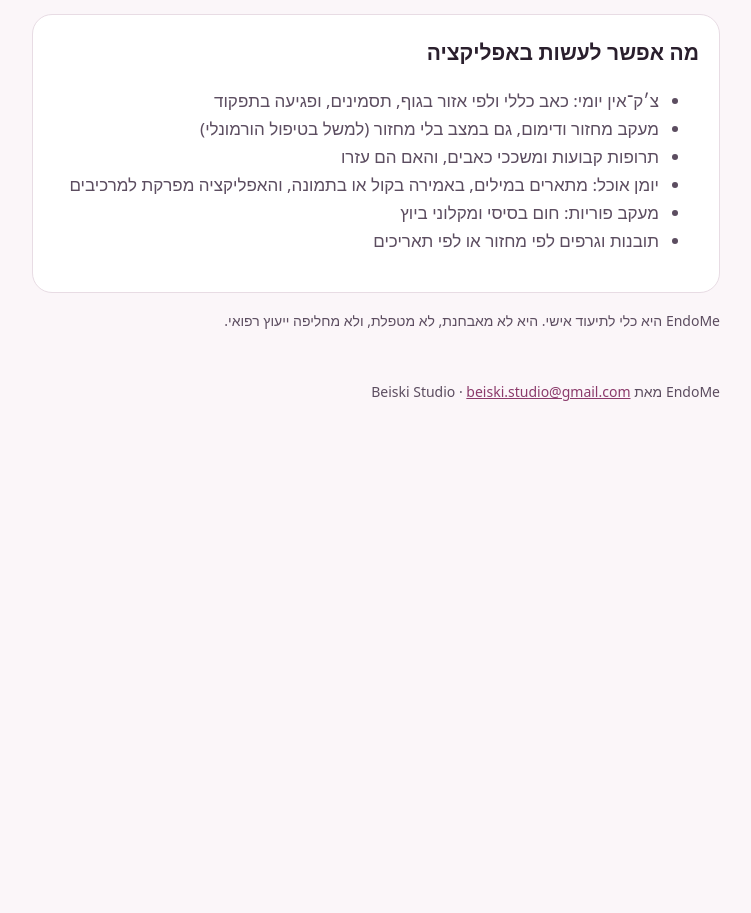
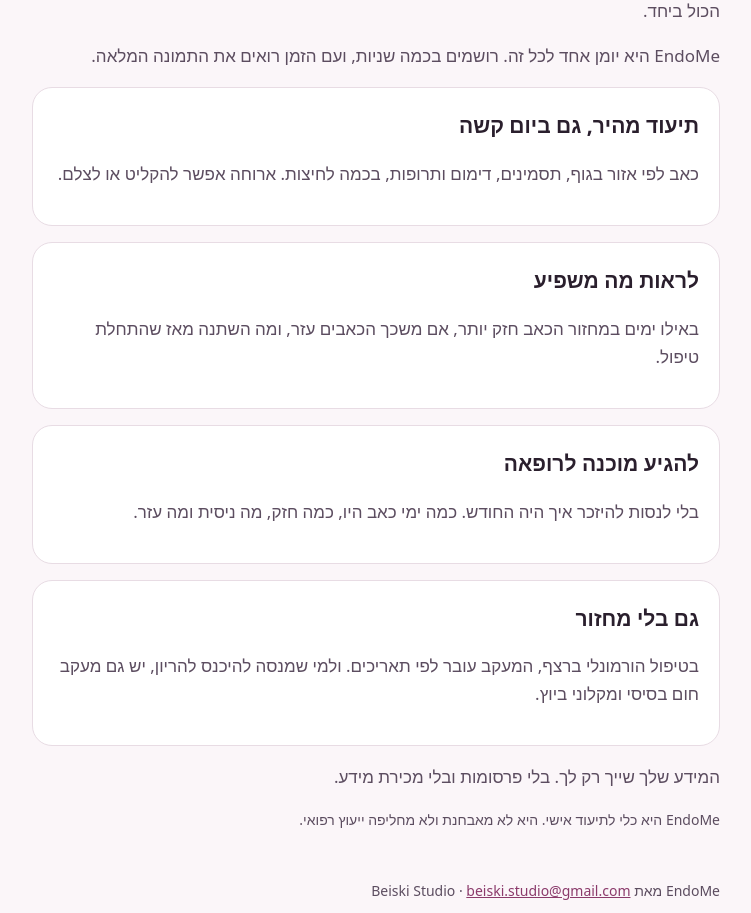
Before and after one commit to beiski-studio/beiski-studio.github.io, a plain HTML site: page endome/index.html in a window 1280 px wide. Shown: the part 235-1148 px from the top of the page, without its empty margins (264-1015 px from the left). Before the commit the page ends 800 px from the top, so only its background shows below. Drawn offline with Linux system fonts and the light colour scheme.

Commit message:
Home page copy
Co-Authored-By: Claude Opus 5.5 <noreply@anthropic.com>

```diff
--- a/endome/index.html
+++ b/endome/index.html
@@ -4,7 +4,7 @@
 <meta charset="utf-8">
 <meta name="viewport" content="width=device-width, initial-scale=1">
 <title>EndoMe</title>
-<meta name="description" content="EndoMe: יומן לאנדומטריוזיס, מחזור ופוריות">
+<meta name="description" content="EndoMe: יומן אחד לאנדומטריוזיס. כאב, דימום, תסמינים, תרופות ותזונה במקום אחד">
 <link rel="stylesheet" href="style.css">
 </head>
 <body>
@@ -12,22 +12,32 @@
 <header><a href="./">EndoMe</a></header>
 <nav><a href="privacy.html">מדיניות פרטיות</a><a href="delete-account.html">מחיקת חשבון</a></nav>
 
-<h1>יומן לאנדומטריוזיס, מחזור ופוריות</h1>
-<p>EndoMe עוזרת לרשום בכמה שניות כאב, דימום, תסמינים, תרופות וארוחות, ולראות לאורך זמן מה קורה בגוף: באילו ימים הכאב חזק יותר, מה עוזר, ומה כדאי להביא לרופאה.</p>
+<h1>אנדומטריוזיס, במקום אחד</h1>
+<p>יש אפליקציה למחזור, אפליקציה לתזונה, פתקים על הכאב ורשימת תרופות בראש. אבל באנדומטריוזיס הכול קשור: הכאב, הדימום, האוכל והתרופות. כדי להבין מה קורה, צריך לראות את הכול ביחד.</p>
+<p>EndoMe היא יומן אחד לכל זה. רושמים בכמה שניות, ועם הזמן רואים את התמונה המלאה.</p>
 
 <div class="card">
-<h2 style="margin-top:0">מה אפשר לעשות באפליקציה</h2>
-<ul>
-<li>צ׳ק־אין יומי: כאב כללי ולפי אזור בגוף, תסמינים, ופגיעה בתפקוד</li>
-<li>מעקב מחזור ודימום, גם במצב בלי מחזור (למשל בטיפול הורמונלי)</li>
-<li>תרופות קבועות ומשככי כאבים, והאם הם עזרו</li>
-<li>יומן אוכל: מתארים במילים, באמירה בקול או בתמונה, והאפליקציה מפרקת למרכיבים</li>
-<li>מעקב פוריות: חום בסיסי ומקלוני ביוץ</li>
-<li>תובנות וגרפים לפי מחזור או לפי תאריכים</li>
-</ul>
+<h2 style="margin-top:0">תיעוד מהיר, גם ביום קשה</h2>
+<p>כאב לפי אזור בגוף, תסמינים, דימום ותרופות, בכמה לחיצות. ארוחה אפשר להקליט או לצלם.</p>
 </div>
 
-<p class="muted">EndoMe היא כלי לתיעוד אישי. היא לא מאבחנת, לא מטפלת, ולא מחליפה ייעוץ רפואי.</p>
+<div class="card">
+<h2 style="margin-top:0">לראות מה משפיע</h2>
+<p>באילו ימים במחזור הכאב חזק יותר, אם משכך הכאבים עזר, ומה השתנה מאז שהתחלת טיפול.</p>
+</div>
+
+<div class="card">
+<h2 style="margin-top:0">להגיע מוכנה לרופאה</h2>
+<p>בלי לנסות להיזכר איך היה החודש. כמה ימי כאב היו, כמה חזק, מה ניסית ומה עזר.</p>
+</div>
+
+<div class="card">
+<h2 style="margin-top:0">גם בלי מחזור</h2>
+<p>בטיפול הורמונלי ברצף, המעקב עובר לפי תאריכים. ולמי שמנסה להיכנס להריון, יש גם מעקב חום בסיסי ומקלוני ביוץ.</p>
+</div>
+
+<p>המידע שלך שייך רק לך. בלי פרסומות ובלי מכירת מידע.</p>
+<p class="muted">EndoMe היא כלי לתיעוד אישי. היא לא מאבחנת ולא מחליפה ייעוץ רפואי.</p>
 
 <footer>EndoMe מאת Beiski Studio · <a href="mailto:beiski.studio@gmail.com">beiski.studio@gmail.com</a></footer>
 </main>
```
